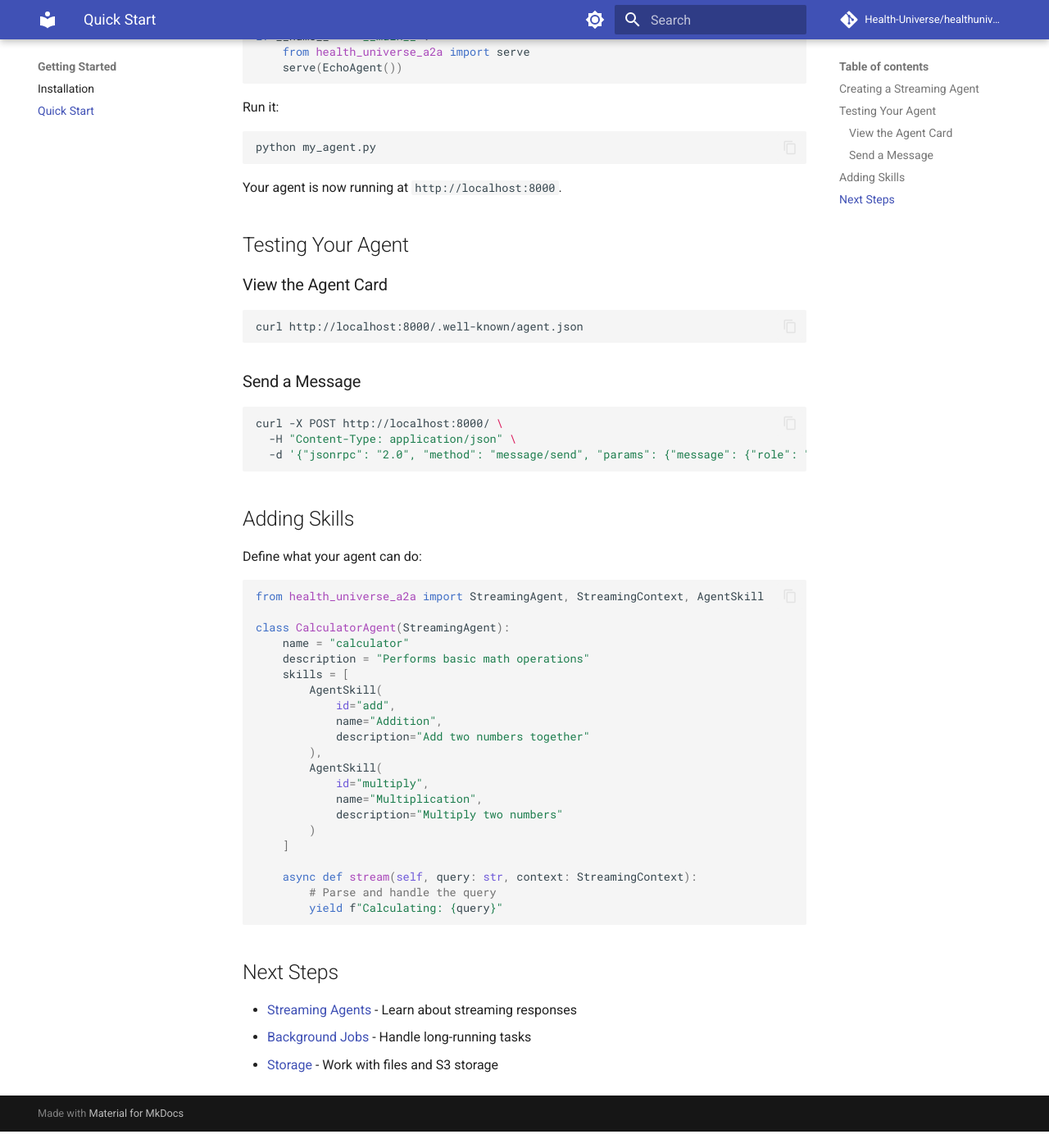
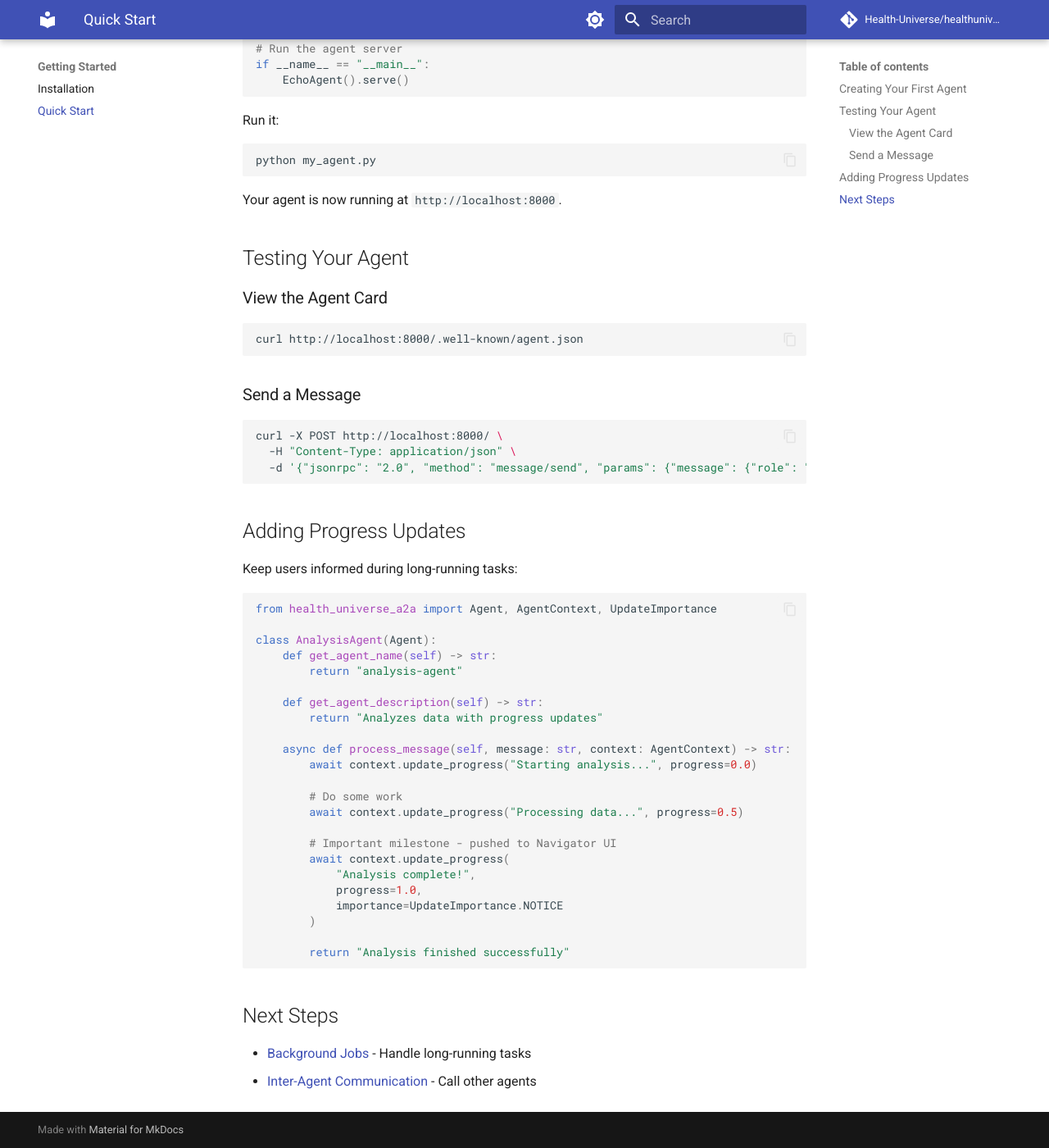
Before and after one commit to Health-Universe/healthuniverse-a2a-sdk-python, an MkDocs documentation site: the page built from docs/getting-started/quickstart.md, in a window 1280 px wide and 1400 px high, scrolled down 552 px. Shown: the whole window at 82% size. Built offline with MkDocs 1.6.1 and Material for MkDocs 9.7.7, drawn with Linux system fonts in a browser that asks for light colours; comment, search, counter and statistics services are not loaded; some of the changed text lies outside the part shown.

Commit message:
update docs generation

````diff
--- a/docs/getting-started/quickstart.md
+++ b/docs/getting-started/quickstart.md
@@ -2,24 +2,25 @@
 
 This guide walks you through creating your first A2A agent.
 
-## Creating a Streaming Agent
-
-The simplest way to get started is with a `StreamingAgent`:
+## Creating Your First Agent
 
 ```python
-from health_universe_a2a import StreamingAgent, StreamingContext
+from health_universe_a2a import Agent, AgentContext
 
-class EchoAgent(StreamingAgent):
-    name = "echo-agent"
-    description = "Echoes back the user's message"
+class EchoAgent(Agent):
+    def get_agent_name(self) -> str:
+        return "echo-agent"
 
-    async def stream(self, query: str, context: StreamingContext):
-        yield f"You said: {query}"
+    def get_agent_description(self) -> str:
+        return "Echoes back the user's message"
+
+    async def process_message(self, message: str, context: AgentContext) -> str:
+        await context.update_progress("Processing your message...")
+        return f"You said: {message}"
 
 # Run the agent server
 if __name__ == "__main__":
-    from health_universe_a2a import serve
-    serve(EchoAgent())
+    EchoAgent().serve()
 ```
 
 Run it:
@@ -46,36 +47,37 @@
   -d '{"jsonrpc": "2.0", "method": "message/send", "params": {"message": {"role": "user", "parts": [{"kind": "text", "text": "Hello!"}]}}}'
 ```
 
-## Adding Skills
+## Adding Progress Updates
 
-Define what your agent can do:
+Keep users informed during long-running tasks:
 
 ```python
-from health_universe_a2a import StreamingAgent, StreamingContext, AgentSkill
+from health_universe_a2a import Agent, AgentContext, UpdateImportance
 
-class CalculatorAgent(StreamingAgent):
-    name = "calculator"
-    description = "Performs basic math operations"
-    skills = [
-        AgentSkill(
-            id="add",
-            name="Addition",
-            description="Add two numbers together"
-        ),
-        AgentSkill(
-            id="multiply",
-            name="Multiplication",
-            description="Multiply two numbers"
+class AnalysisAgent(Agent):
+    def get_agent_name(self) -> str:
+        return "analysis-agent"
+
+    def get_agent_description(self) -> str:
+        return "Analyzes data with progress updates"
+
+    async def process_message(self, message: str, context: AgentContext) -> str:
+        await context.update_progress("Starting analysis...", progress=0.0)
+
+        # Do some work
+        await context.update_progress("Processing data...", progress=0.5)
+
+        # Important milestone - pushed to Navigator UI
+        await context.update_progress(
+            "Analysis complete!",
+            progress=1.0,
+            importance=UpdateImportance.NOTICE
         )
-    ]
 
-    async def stream(self, query: str, context: StreamingContext):
-        # Parse and handle the query
-        yield f"Calculating: {query}"
+        return "Analysis finished successfully"
 ```
 
 ## Next Steps
 
-- [Streaming Agents](../guides/streaming-agents.md) - Learn about streaming responses
 - [Background Jobs](../guides/background-jobs.md) - Handle long-running tasks
-- [Storage](../guides/storage.md) - Work with files and S3 storage
+- [Inter-Agent Communication](../guides/inter-agent.md) - Call other agents
````
Also changed, not shown: docs/api/agents.md (+6 -27 lines), docs/api/context.md (+12 -29 lines), docs/api/extensions.md (+9 -77 lines), docs/index.md (+18 -20 lines).
